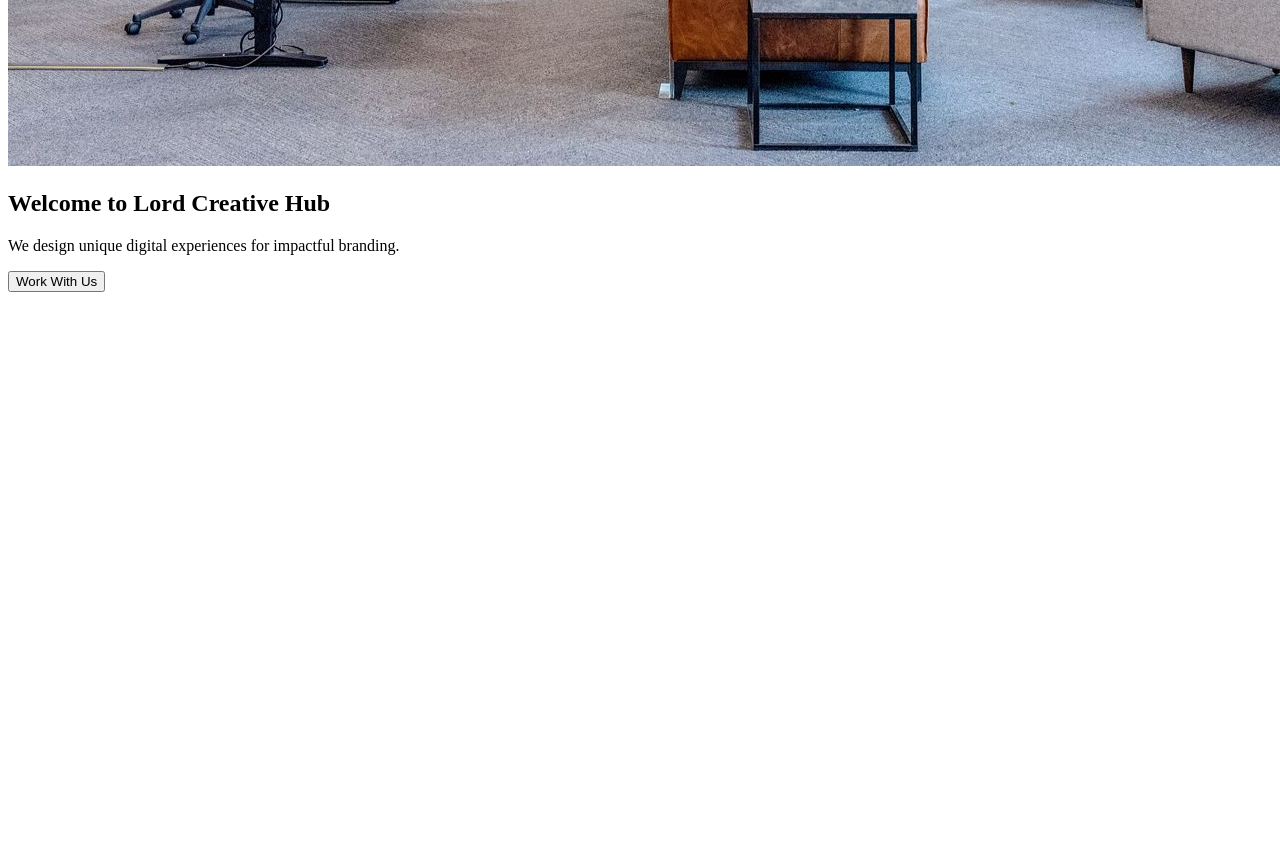
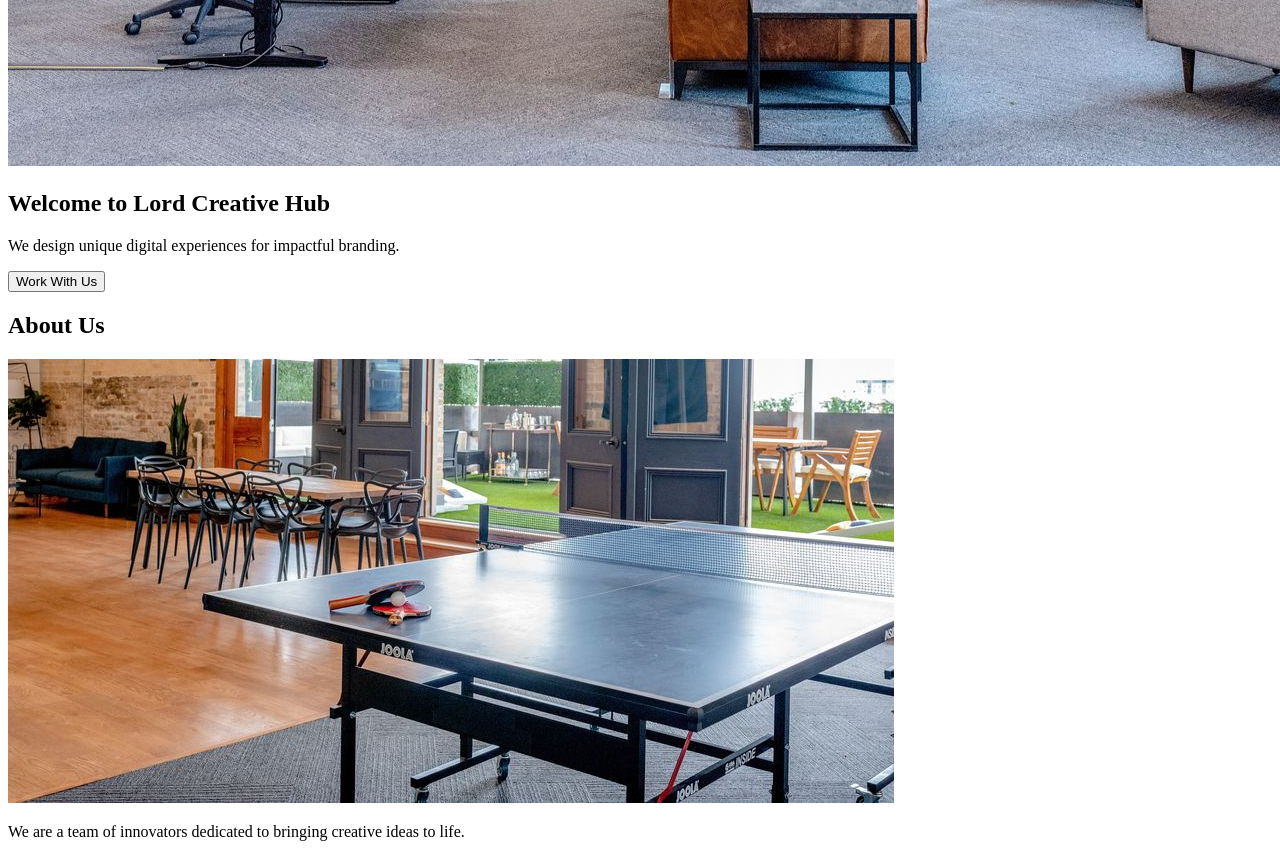
Before and after one commit to Irak0020/.github.io, a plain HTML site: page final-project/index.html in a window 1280 px wide. Shown: the part 1090-1947 px from the top of the page. Before the commit the page ends 1390 px from the top, so only its background shows below. Drawn offline with Linux system fonts and the light colour scheme.

Commit message:
about us section

```diff
--- a/final-project/index.html
+++ b/final-project/index.html
@@ -33,6 +33,12 @@
     <p>We design unique digital experiences for impactful branding.</p>
     <button>Work With Us</button>
 </section>
+ <!-- About Us Section -->
+ <section id="about">
+    <h2>About Us</h2>
+    <img src="./images/about-us.jpg" alt="Office Space"> <!-- About Us Image -->
+    <p>We are a team of innovators dedicated to bringing creative ideas to life.</p>
+</section>
 
 </body>
 </html>
```
